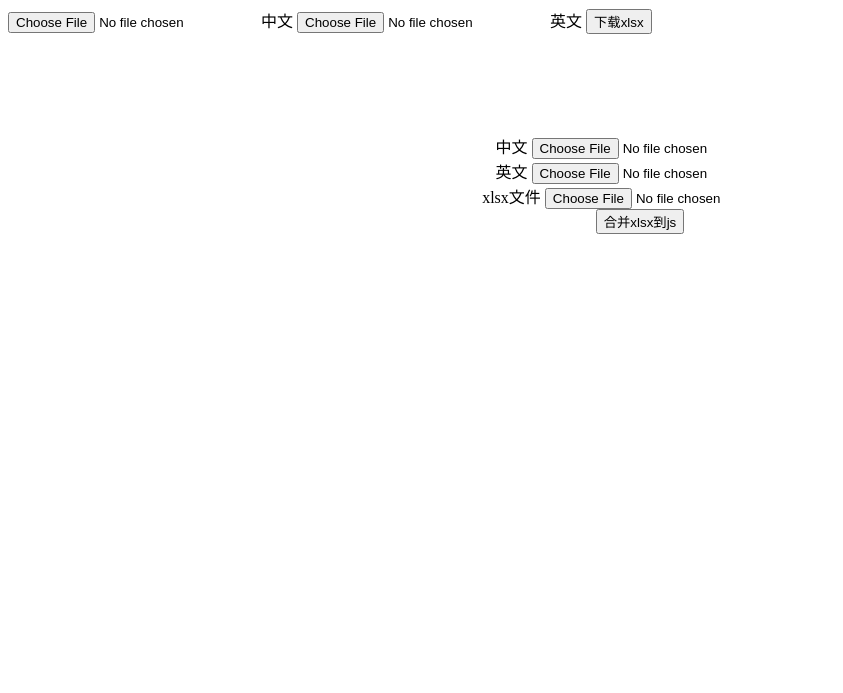
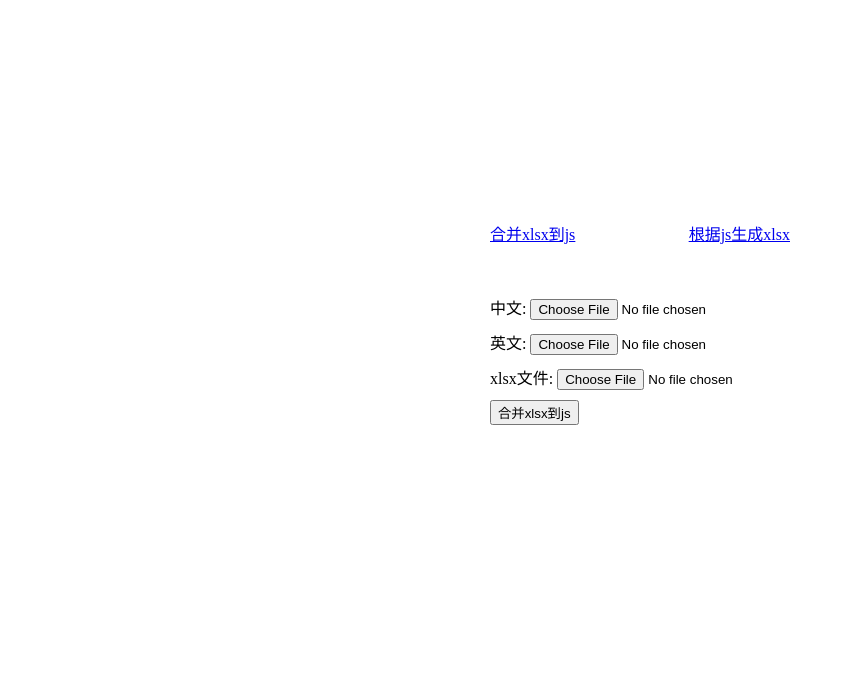
Before and after one commit to Balabili/JSi18nGenerator, a website: page views/index.html in a window 1280 px wide. Shown: the whole page, without its empty margins (0-843 px from the left). Drawn offline with Linux system fonts and the light colour scheme.

Commit message:
改变样式

```diff
--- a/views/index.html
+++ b/views/index.html
@@ -1,5 +1,5 @@
 <!DOCTYPE html>
-<html>
+<html style="height: 100%;">
 
 <head>
   <meta charset="utf-8" />
@@ -10,28 +10,39 @@
   <script src="main.js"></script> -->
 </head>
 
-<body>
-  <form action="/downloadxlsx" method="POST" enctype="multipart/form-data">
-    <input name="cn" type="file" accept=".js">中文
-    <input name="en" type="file" accept=".js">英文
-    <button type="submit">下载xlsx</button>
-  </form>
-  <div style="margin-top: 50px;"></div>
-  <form style="margin: 100px auto;text-align: center;" action="/combine2js" method="POST" enctype="multipart/form-data">
+<body style="height:100%; display: flex;flex-direction: column;align-items: center;justify-content: center;">
+  <div style="width: 300px;margin-bottom: 50px; display: flex;justify-content: space-between;">
+    <a href="#combine2js">合并xlsx到js</a>
+    <a href="#downloadxlsx">根据js生成xlsx</a>
+  </div>
+  <div style="width: 300px;height: 300px; overflow: hidden;">
+    <form id="combine2js" style="width:400px;height: 300px;" action="/combine2js" method="POST" enctype="multipart/form-data">
       <div>
-      <label for="cn">中文</label>
+        <label for="cn">中文:</label>
         <input id="cn" name="cn" type="file" accept=".js">
       </div>
-    <div>
-      <label for="en">英文</label>
+      <div style="margin-top: 10px;">
+        <label for="en">英文:</label>
         <input id="en" name="en" type="file" accept=".js">
       </div>
-    <div>
-      <label for="xlsx">xlsx文件</label>
+      <div style="margin-top: 10px;margin-bottom: 10px;">
+        <label for="xlsx">xlsx文件:</label>
         <input id="xlsx" name="xlsx" type="file" accept=".xlsx">
       </div>
       <button type="submit">合并xlsx到js</button>
     </form>
+    <form id="downloadxlsx" style="width:400px;height: 300px; margin: 0 auto;" action="/downloadxlsx" method="POST" enctype="multipart/form-data">
+      <div>
+        <label for="downloadxlsxCN">中文:</label>
+        <input id="downloadxlsxCN" name="cn" type="file" accept=".js">
+      </div>
+      <div style="margin-top: 10px; margin-bottom: 10px;">
+        <label for="downloadxlsxEN">英文:</label>
+        <input id="downloadxlsxEN" name="en" type="file" accept=".js">
+      </div>
+      <button type="submit">下载xlsx</button>
+    </form>
+  </div>
 </body>
 
 </html>
```
Lines whose indentation alone changed are shown as unchanged.
